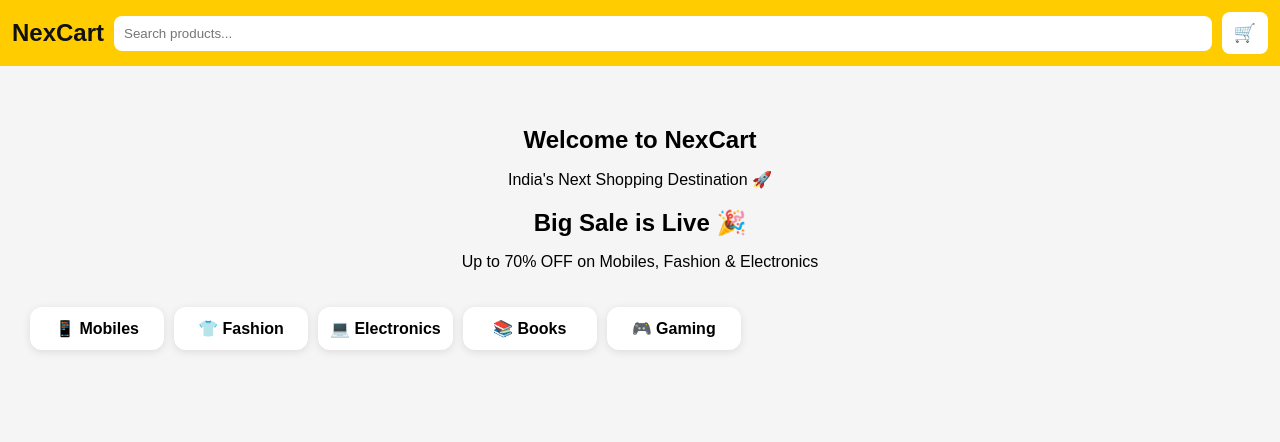
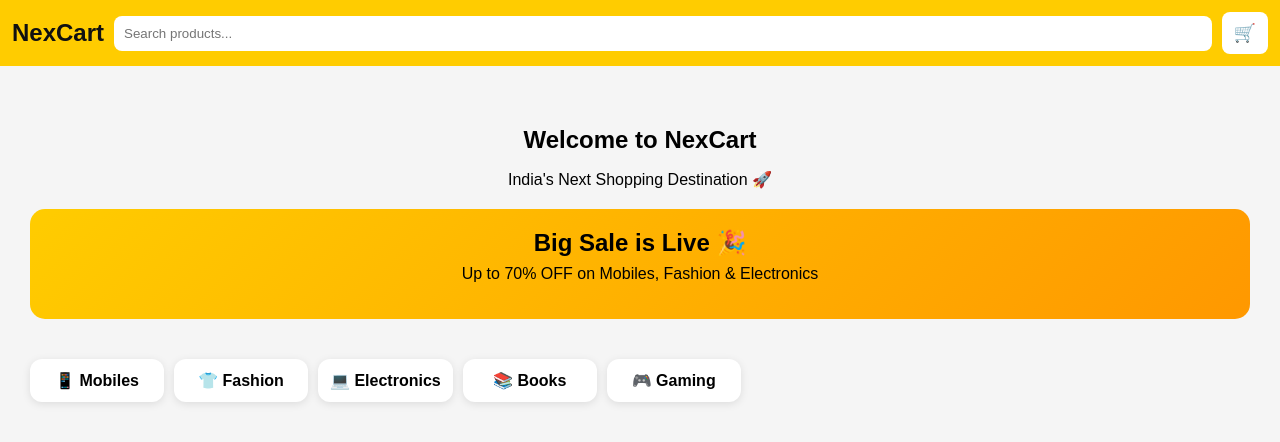
Before and after one commit to singhrajnish12399-dev/NexCart, a React (Vite) app: page / in a window 1280 px wide. Shown: the top 442 px of the page. Built offline with nearby package versions, Linux system fonts and the light colour scheme.

Commit message:
Update index.css

```diff
--- a/src/index.css
+++ b/src/index.css
@@ -57,3 +57,18 @@ body {
   text-align: center;
   box-shadow: 0 2px 8px rgba(0, 0, 0, 0.1);
 }
+.banner {
+  margin: 20px 10px;
+  background: linear-gradient(135deg, #ffcc00, #ff9800);
+  padding: 20px;
+  border-radius: 15px;
+  text-align: center;
+}
+
+.banner h2 {
+  margin: 0;
+}
+
+.banner p {
+  margin-top: 8px;
+}
```
